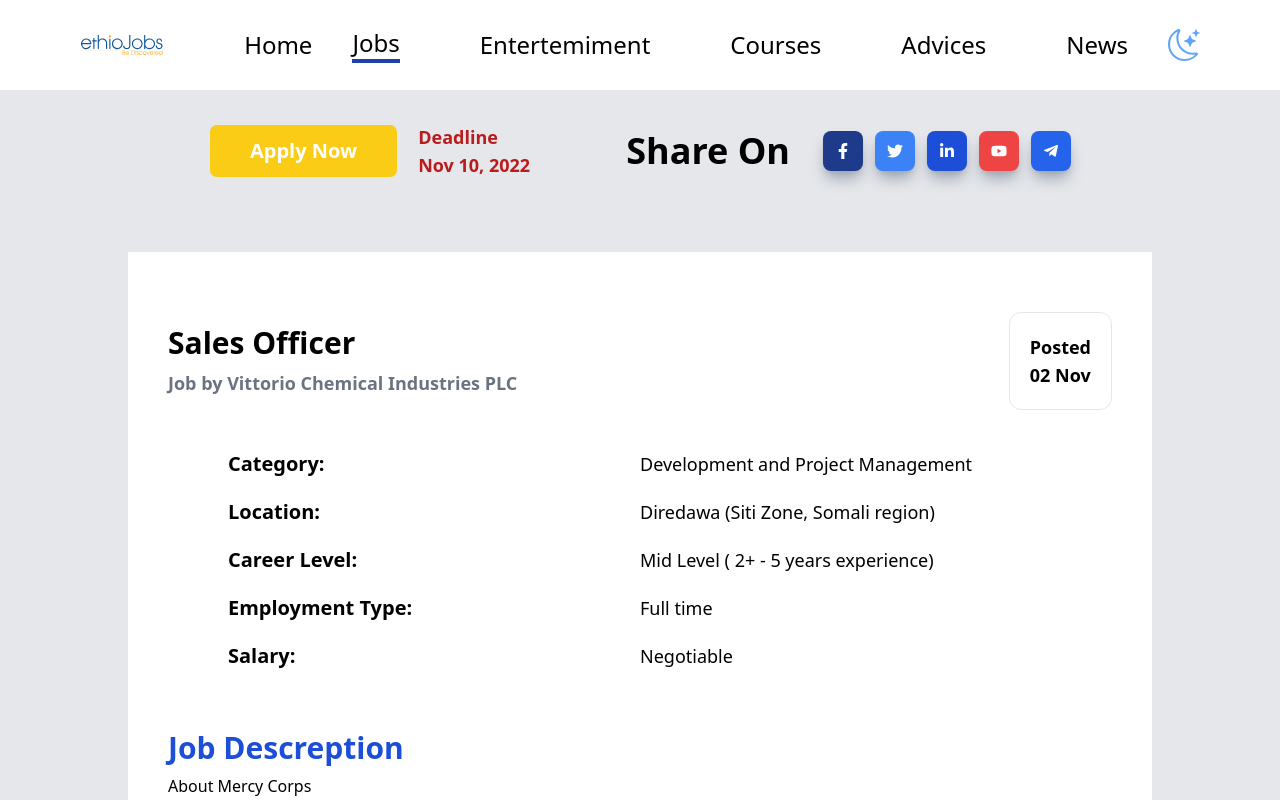
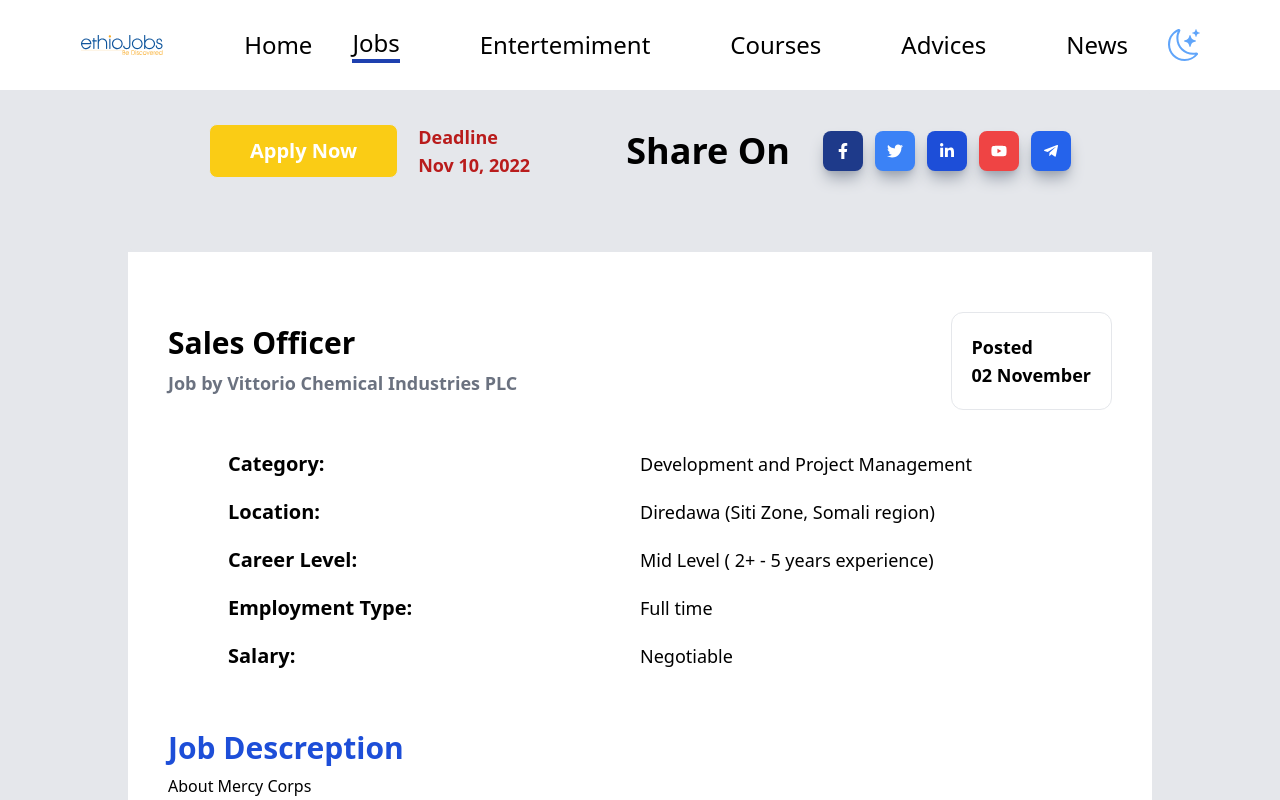
Before and after one commit to yafet-123/job-frontend, a Next.js app: page /DisplayJobs in a window 1280 px wide. Shown: the top 800 px of the page. Built offline with nearby package versions, Linux system fonts and the light colour scheme.

Commit message:
adding admin page

```diff
--- a/pages/DisplayJobs.js
+++ b/pages/DisplayJobs.js
@@ -15,7 +15,7 @@
 
 		      	<div className="flex flex-col border rounded-xl p-5 text-black text-lg font-bold">
 		      		<p>Posted</p>
-		      		<p>02 Nov</p>
+		      		<p>02 November</p>
 		      	</div>
       		</div>
 
```
